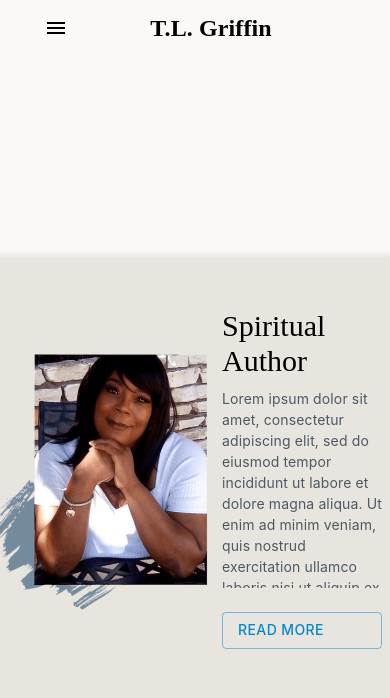
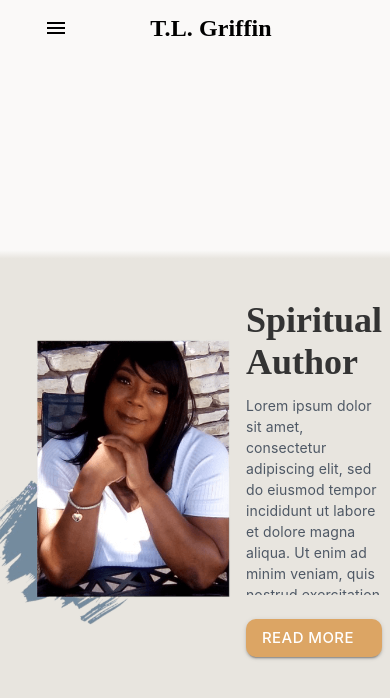
Before and after one commit to ChrisS561/TLGriffinBooks, a React (Create React App) app in the folder tisha-wesbite/: page / in a window 390 px wide. Shown: the top 698 px of the page. Built offline with nearby package versions, Linux system fonts and the light colour scheme; the HTML template or start-up script is replaced by a standard one.

Commit message:
Made the homepage fully responsive
Also added some animation

```diff
--- a/tisha-wesbite/src/Components/Navigation/NavBar.js
+++ b/tisha-wesbite/src/Components/Navigation/NavBar.js
@@ -12,30 +12,30 @@ import MenuItem from '@mui/material/MenuItem';
 import { common } from '@mui/material/colors';
 
 const pages = ['About', 'Books', 'Events', 'Contact'];
-const Books = ['Book 1', 'Book 2', 'Book 3'];
+// const Books = ['Book 1', 'Book 2', 'Book 3'];
 
 function NavBar() {
 	const [anchorElNav, setAnchorElNav] = React.useState(null);
-	const [anchorElUser, setAnchorElUser] = React.useState(null);
+	// const [anchorElUser, setAnchorElUser] = React.useState(null);
 
 	const handleOpenNavMenu = (event) => {
 		setAnchorElNav(event.currentTarget);
 	};
-	const handleOpenUserMenu = (event) => {
-		setAnchorElUser(event.currentTarget);
-	};
+	// const handleOpenUserMenu = (event) => {
+	// 	setAnchorElUser(event.currentTarget);
+	// };
 
 	const handleCloseNavMenu = () => {
 		setAnchorElNav(null);
 	};
 
-	const handleCloseUserMenu = () => {
-		setAnchorElUser(null);
-	};
+	// const handleCloseUserMenu = () => {
+	// 	setAnchorElUser(null);
+	// };
 
 	return (
 		<AppBar position="static" sx={{ backgroundColor: '#FAF9F8' }}>
-			<Container maxWidth="xl">
+			<Container maxWidth="l">
 				<Toolbar>
 					{/* Bigger Screens */}
 					<Typography
--- a/tisha-wesbite/src/Pages/AuthorPicture.js
+++ b/tisha-wesbite/src/Pages/AuthorPicture.js
@@ -10,12 +10,21 @@ export default function AuthorPicture() {
 			<Box
 				sx={{
 					display: 'flex',
-					height: { xs: '18rem', sm: '30rem', md: '35rem' },
+					height: { xs: '20rem', sm: '30rem', md: '35rem', lg: '40rem' },
 					marginRight: { md: '2rem' },
 					marginBottom: { md: '8rem' },
+					transition: 'transform 0.2s ease-in-out', // Add a hover effect
+					'&:hover': {
+						transform: 'scale(1.05)', // Scale up the image on hover
+					},
 				}}
 			>
-				<img src={AuthorPic1} alt="Profile" loading="lazy" />
+				<img
+					src={AuthorPic1}
+					alt="Profile"
+					loading="lazy"
+					style={{ objectFit: 'cover' }}
+				/>
 			</Box>
 		</>
 	);
--- a/tisha-wesbite/src/Pages/Homepage.js
+++ b/tisha-wesbite/src/Pages/Homepage.js
@@ -30,8 +30,12 @@ export default function Homepage() {
 					variant="h3"
 					sx={{
 						display: 'block',
-						fontFamily: 'Playfair Display',
-						fontSize: { xs: 30, sm: 50 },
+						color: '#333',
+						textTransform: 'capitalize',
+						fontWeight: 'bold',
+						textAlign: { lg: 'center' },
+						fontFamily: 'Playfair Display,serif',
+						fontSize: { xs: 36, sm: 48, lg: 60 },
 					}}
 					gutterBottom
 				>
@@ -41,12 +45,12 @@ export default function Homepage() {
 					variant="body1"
 					sx={{
 						display: 'block',
-						textAlign: 'left',
+						textAlign: { xs: 'left', lg: 'center' },
 						alignSelf: 'center',
 						marginBottom: 3,
 						fontFamily: 'inter',
-						fontSize: { xs: 14, sm: '' },
-						position: { xs: 'relative', sm: '' },
+						fontSize: { xs: 14, lg: 16 },
+						position: 'relative',
 						height: { xs: '200px', sm: '' },
 						overflow: { xs: 'hidden', sm: '' },
 						overflowY: { xs: 'scroll', sm: '' },
@@ -63,23 +67,40 @@ export default function Homepage() {
 					culpa qui officia deserunt mollit anim id est laborum.
 				</Typography>
 
-				<div class="animate__animated animate__headShake animate__delay-5s 5s">
+				<Box
+					class="animate__animated animate__headShake animate__delay-5s 5s"
+					sx={{
+						display: 'block',
+						width: { xs: '10rem', sm: '15rem', md: '11rem' },
+						fontFamily: 'inter',
+					}}
+				>
 					<Button
-						variant="outlined"
+						variant="contained"
 						href="#About"
 						color="info"
 						onClick={() => {
 							alert('click');
 						}}
 						sx={{
+							transition:
+								'box-shadow 0.3s ease, background-color 0.3s ease, color 0.3s ease',
+							':hover': {
+								boxShadow: '0px 0px 10px rgba(0, 0, 0, 0.3)',
+								backgroundColor: '#FFBB57',
+								color: '#333',
+							},
 							display: 'block',
-							width: { xs: '10rem', sm: '15rem', md: '11rem' },
+							width: '100%',
+							margin: { lg: '0 auto' },
+							maxWidth: '15rem',
 							fontFamily: 'inter',
+							fontSize:"15px",
 						}}
 					>
 						Read More
 					</Button>
-				</div>
+				</Box>
 			</Box>
 		</div>
 	);
--- a/tisha-wesbite/src/index.css
+++ b/tisha-wesbite/src/index.css
@@ -22,11 +22,7 @@ code {
   width: 100vw;
 }
 
-.author-Picture{
- /* display: flex; */
- /* height: 30%; */
- margin-left: 14%;
- margin-bottom: 20%;
-/* width: fit-content; */
-
+.MuiButton-contained{
+  border-radius: 10px !important;
+  background-color: #DCA564 !important;
 }
```
